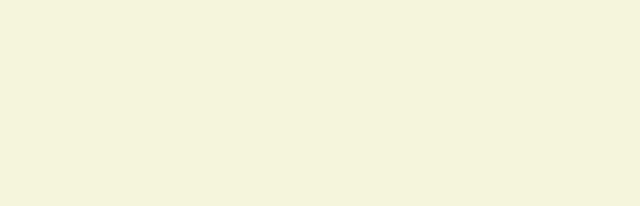
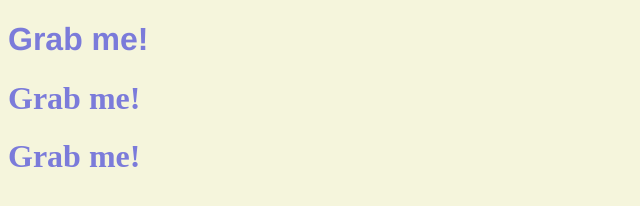
Before and after one commit to Yumin-01/Nomardcoder_js, a plain HTML site: page index.html in a window 1280 px wide. Shown: the whole page, without its empty margins (0-640 px from the left). Drawn offline with Linux system fonts and the light colour scheme.

Commit message:
2022-10-26

```diff
--- a/css/style.css
+++ b/css/style.css
@@ -1,3 +1,15 @@
 body {
     background-color: beige;
 }
+
+h1 {
+    color: rgb(123, 123, 218);
+}
+
+.active {
+    color: tomato;
+}
+
+.sexy-font {
+    font-family: 'Franklin Gothic Medium', 'Arial Narrow', Arial, sans-serif;
+}
--- a/index.html
+++ b/index.html
@@ -5,9 +5,18 @@
     <meta http-equiv="X-UA-Compatible" content="IE=edge" />
     <meta name="viewport" content="width=device-width, initial-scale=1.0" />
     <link rel="stylesheet" href="./css/style.css" />
-    <title>Momentum</title>
+    <title>Momentum App</title>
   </head>
   <body>
+    <div class="hello">
+      <h1 class="sexy-font" >Grab me!</h1>
+    </div>
+    <div class="hello">
+      <h1>Grab me!</h1>
+    </div>
+    <div class="hello">
+      <h1>Grab me!</h1>
+    </div>
     <script src="./js/main.js"></script>
   </body>
 </html>
--- a/js/main.js
+++ b/js/main.js
@@ -0,0 +1,77 @@
+// const title  = document.getElementById("title");
+// title.innerText = "got you!"
+// console.log(title.id);
+// console.log(title.className);
+
+// const hellos = document.getElementsByClassName("hello");
+// console.log(hellos);
+
+// const title  = document.getElementsByTagName("hi");
+// const hellos  = document.querySelector(".hello h1"); //use . because this is css selector , .hello hi = div h1]
+//querySelector will give you only first element
+// console.log(hellos);
+// hellos.innerText = "on";
+
+// const h1 = document.querySelector("div.hello:first-child h1");
+// console.dir(h1);
+// function handleTitleClick() {
+//     const currentColor = h1.style.color;
+//     let newColor;
+
+//     if(currentColor === "blue"){
+//         newColor = "tomato";
+//     }else {
+//         newColor = "blue";
+//     }
+//     h1.style.color = newColor;
+// }
+// function handleMouseenter() {
+//     h1.innerText = "Here";
+// }
+// function handleMouseleave() {
+//     h1.innerText = "Gone";
+// }
+// function handleWindowResize() {
+//     document.body.style.backgroundColor = "tomato";
+// }
+// function handleWindowCopy(){
+//     alert("copier!!!");
+// }
+
+// h1.addEventListener("click", handleTitleClick); // = title.onclick = handleTitleClick
+// h1.addEventListener("mouseenter", handleMouseenter); // = title.onmouseenter = handleMouseenter
+// h1.addEventListener("mouseleave", handleMouseleave); // = title.mouseleave = handleMouseleave
+
+// most detail style > css
+//function > js
+// window.addEventListener("resize",handleWindowResize);
+// window.addEventListener("copy", handleWindowCopy);
+
+
+// const h1 = document.querySelector("div.hello:first-child h1");
+// function handleTitleClick() {
+//     const changeClass = h1.className;
+//     const clickedClass = "active";
+//     let returnClass;
+
+//     if (changeClass === clickedClass){
+//         returnClass = "";
+//     }else {
+//         returnClass = clickedClass;
+//     }
+//     h1.className = returnClass;
+// }
+// h1.addEventListener("click", handleTitleClick);
+
+const h1 = document.querySelector("div.hello:first-child h1");
+function handleTitleClick() {
+    // const clickedClass = "clicked";
+    // if(h1.classList.contains(clickedClass)){
+    //     h1.classList.remove(clickedClass);
+    // } else {
+    //     h1.classList.add(clickedClass);
+    // }
+    // Same Thing.
+    h1.classList.toggle("clicked");
+}
+h1.addEventListener("click", handleTitleClick);
```
